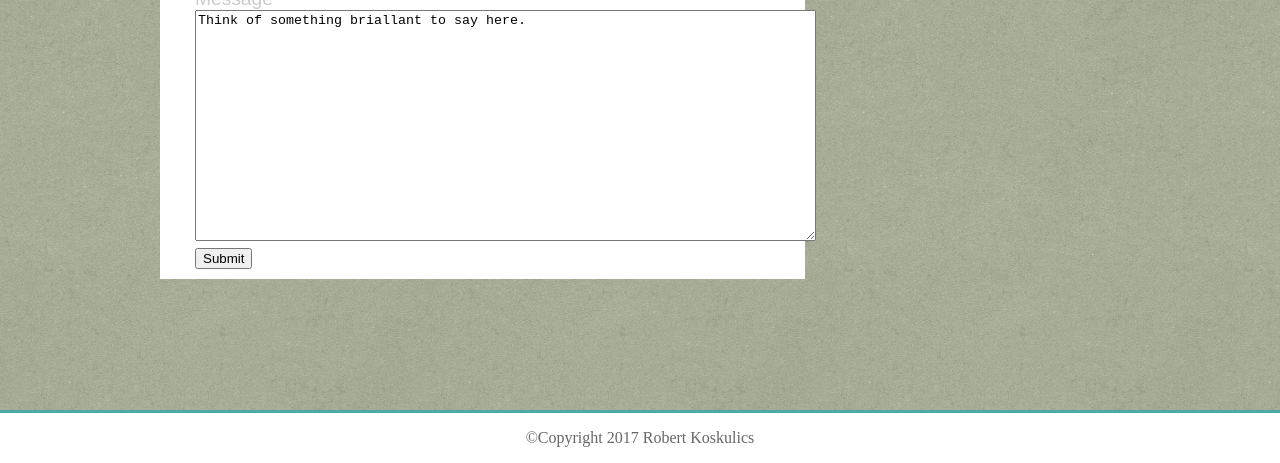
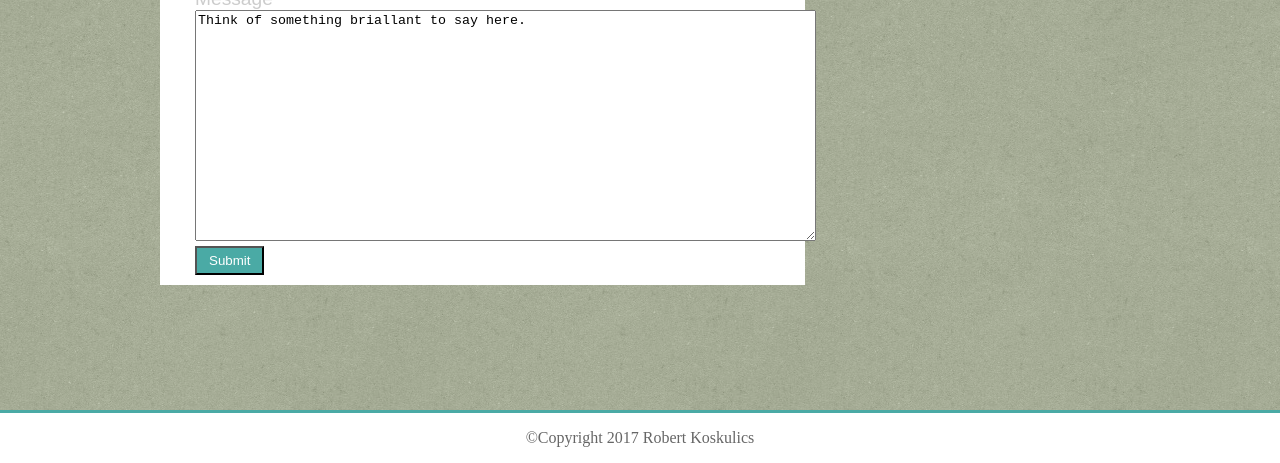
Before and after one commit to rkoskulics/Basic-Portfolio, a plain HTML site: page contact.html in a window 1280 px wide. Shown: the part 337-800 px from the top of the page. Drawn offline with Linux system fonts and the light colour scheme.

Commit message:
Fixed contact button

```diff
--- a/assets/css/style.css
+++ b/assets/css/style.css
@@ -13,6 +13,9 @@ body{
 #pic_float{
 	float:left;
 	margin-right: 15px;
+}
+.myparagraph{
+	line-height: 18px;
 }
 
 ul {
@@ -178,3 +181,9 @@ form{
 	padding-left:25px;
 	padding-right: 25px;
 }
+
+input{
+	background-color: #4aaaa5;
+	color: #ffffff;
+	padding: 5px 12px 5px 12px;
+}
--- a/contact.html
+++ b/contact.html
@@ -36,7 +36,7 @@
 		Name <br><textarea name="Name" rows="1" cols="75"></textarea><br>
 		Email <br><textarea name="Email" rows="1" cols="75"></textarea><br>
 		Message <br><textarea name="message" rows="15" cols="75">Think of something briallant to say here.</textarea><br>
-		<input type="submit" value="Submit">
+		<input type="button" value="Submit">
 	</form>
 	</div>
 
```
Also changed, not shown: index.html (+2 -0 lines).
